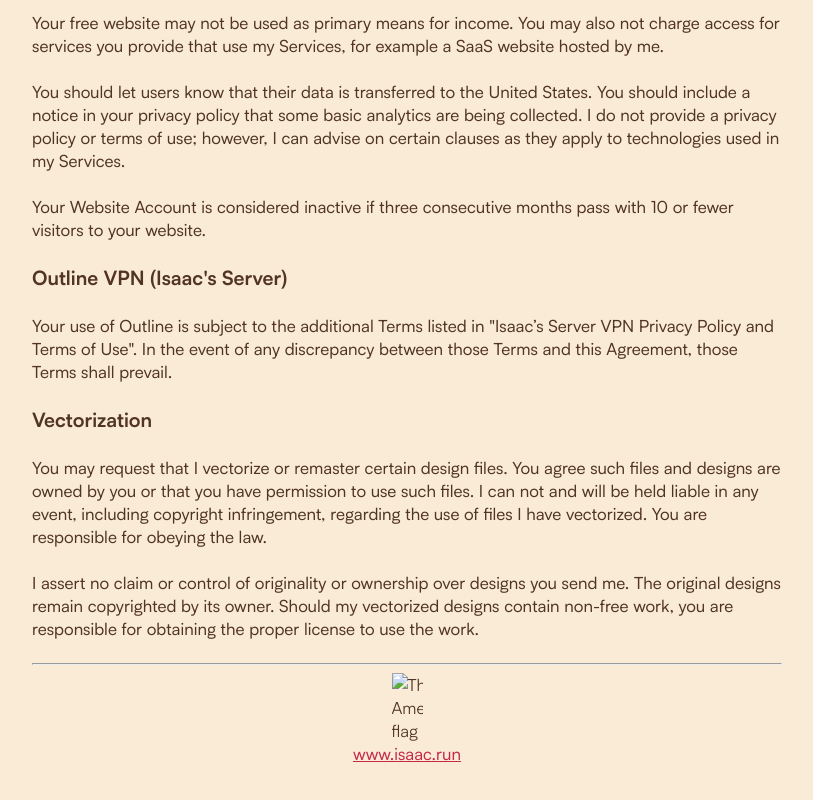
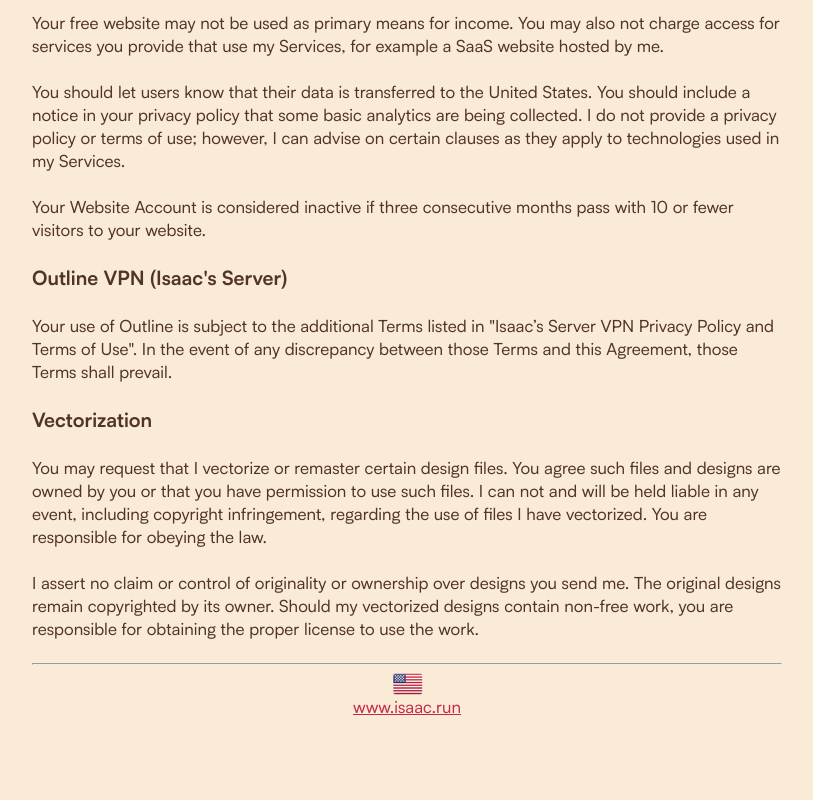
Before and after one commit to xtzws/isaac.run, a plain HTML site: page terms/ifdsa/index.html in a window 1280 px wide. Shown: the part 5577-6377 px from the top of the page, without its empty margins (233-1046 px from the left). After the commit the page ends 6336 px from the top, so only its background shows below. Drawn offline with Linux system fonts and the light colour scheme.

Commit message:
Fixed American flag reference

```diff
--- a/terms/ifdsa/index.html
+++ b/terms/ifdsa/index.html
@@ -85,7 +85,7 @@
     <p>I assert no claim or control of originality or ownership over designs you send me. The original designs remain copyrighted by its owner. Should my vectorized designs contain non-free work, you are responsible for obtaining the proper license to use the work.</p>
     <footer>
       <hr>
-      <img src="usa.png" alt="The American flag" class="climg">
+      <img src="../usa.png" alt="The American flag" class="climg">
       <p class="clref"><a href="https://www.isaac.run">www.isaac.run</a></p>
     </footer>
   </body>
```
